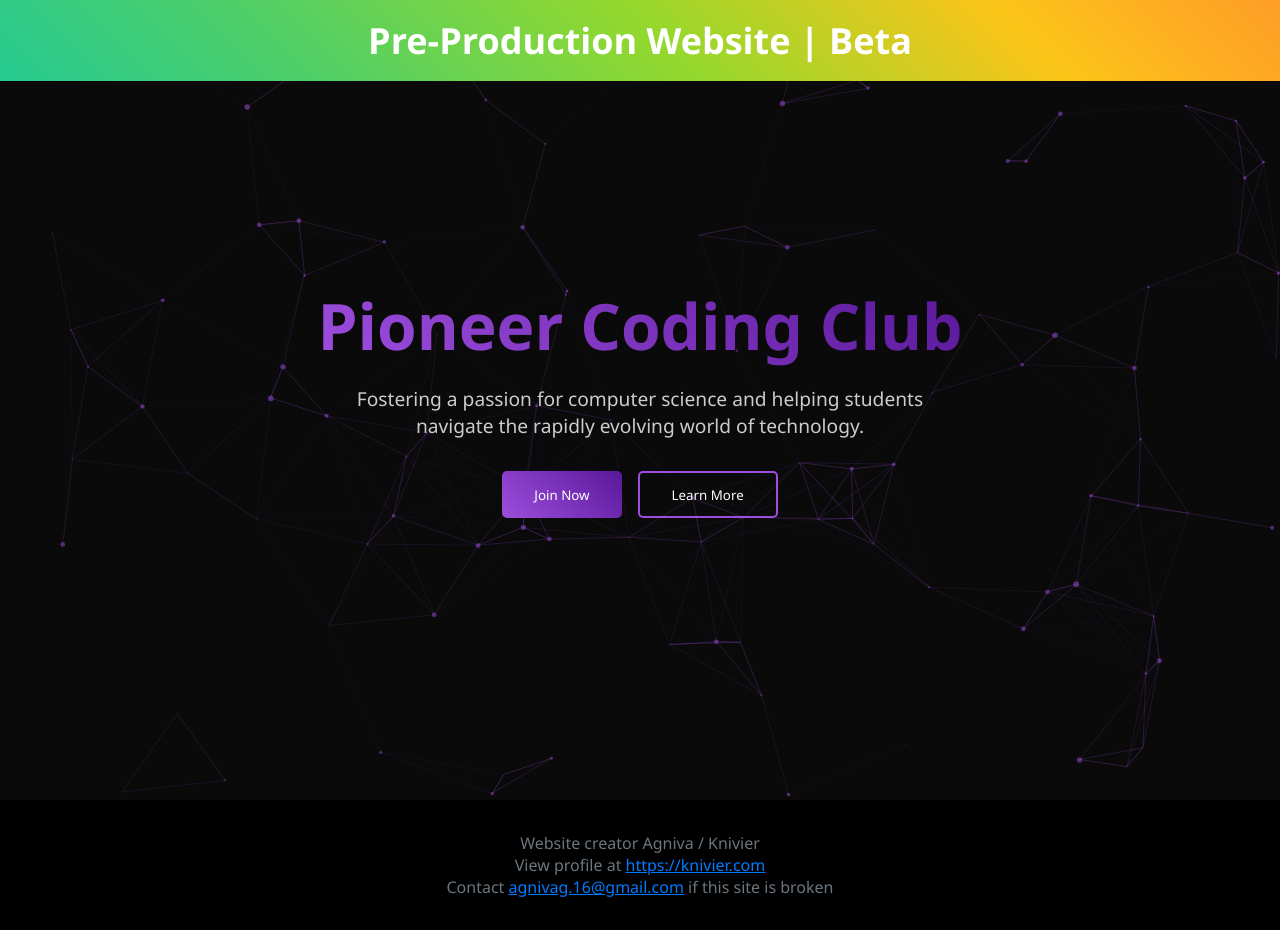
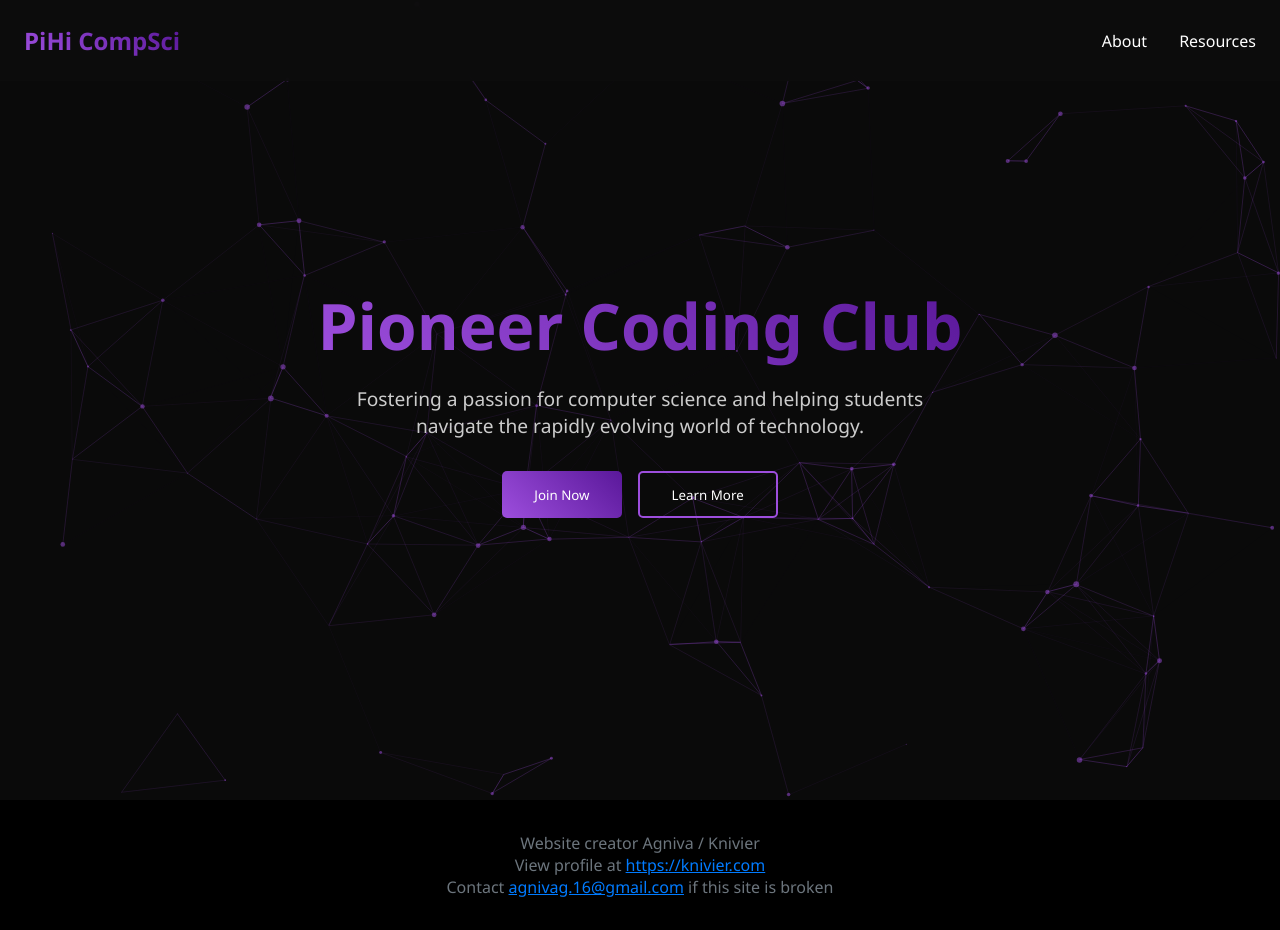
Before and after one commit to PiHi-CompSci/pihicompsci-website, a plain HTML site: page index.html in a window 1280 px wide. Drawn offline with nearby package versions, Linux system fonts and the light colour scheme.

Commit message:
Removed preprod banner

```diff
--- a/index.html
+++ b/index.html
@@ -34,9 +34,7 @@
             <a href="resources.html">Resources</a>
         </div>
     </nav>
-    <div class="banner" style="position: fixed; top: 0; width: 100%; z-index: 1000;">
-        <h2>Pre-Production Website | Beta</h2>
-    </div>
+
 
     <section class="hero">
         <h1>Pioneer Coding Club</h1>
```
